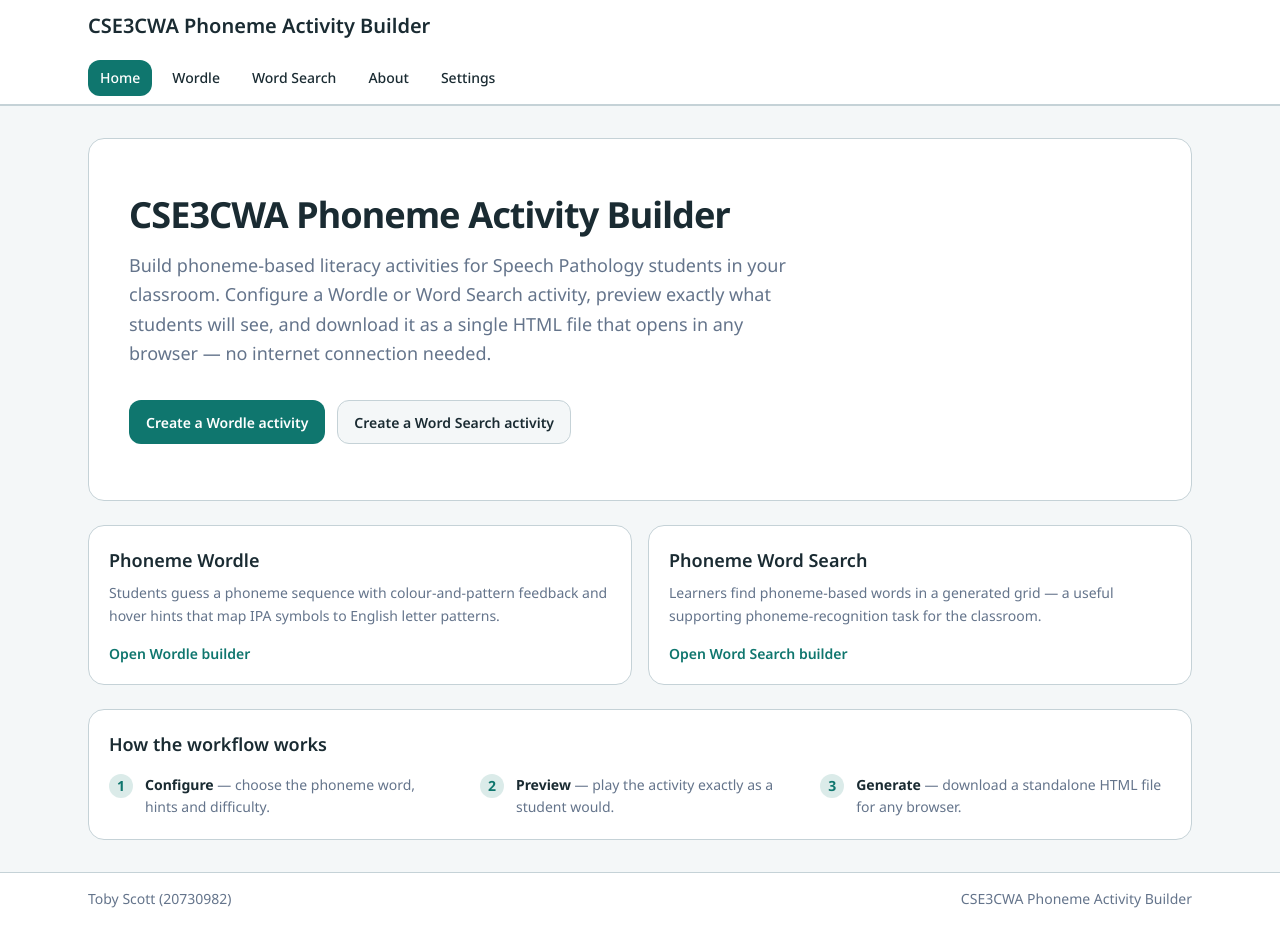
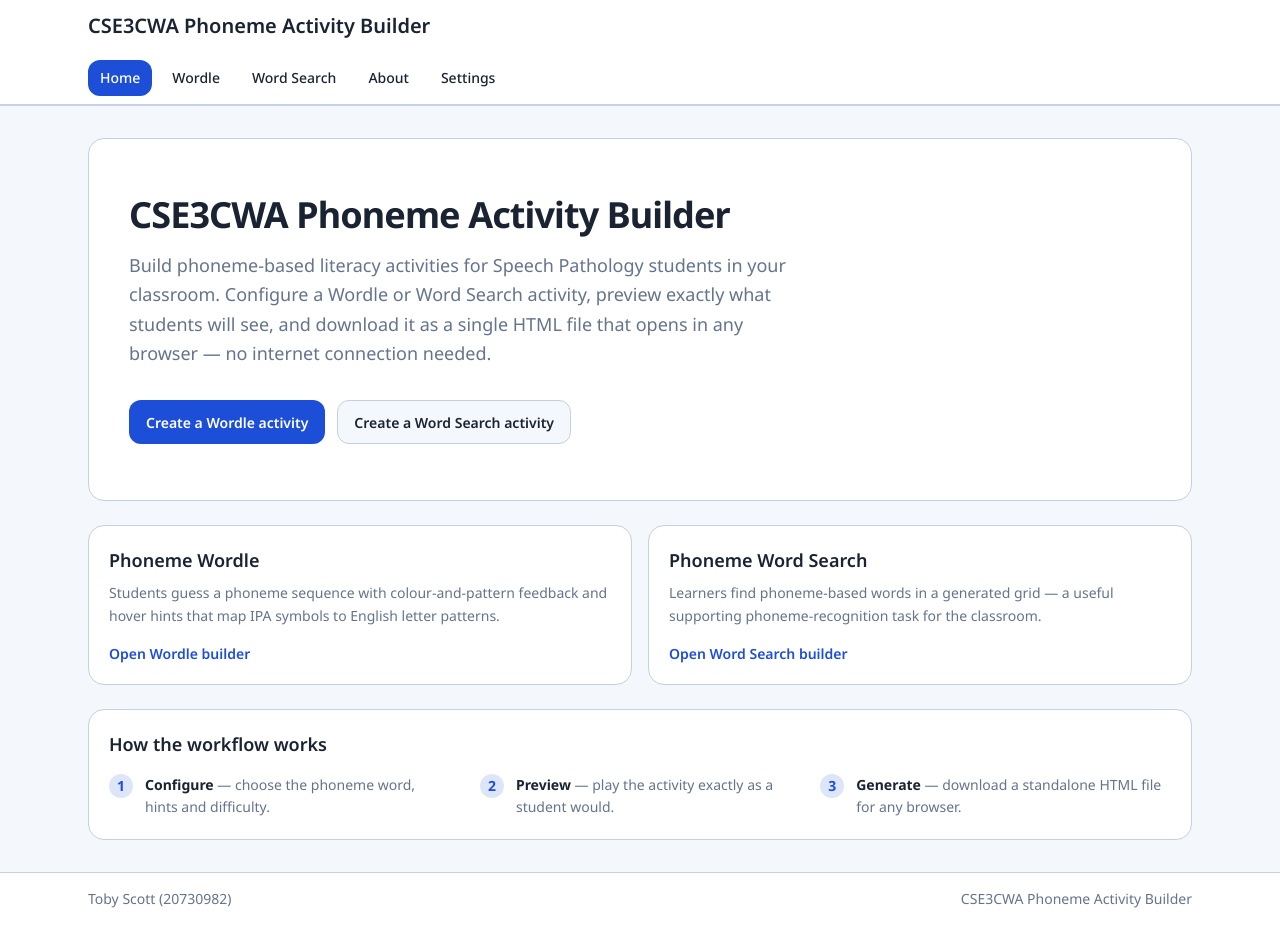
Before and after one commit to tbysctt/cse3cwa-assignment-1, a Next.js app: page / in a window 1280 px wide. Built offline with nearby package versions, Linux system fonts and the light colour scheme; no server answers.

Commit message:
Update colour scheme and README and add video (#4)

```diff
--- a/app/about/page.tsx
+++ b/app/about/page.tsx
@@ -7,7 +7,7 @@ export const metadata: Metadata = {
 
 export default function AboutPage() {
   return (
-    <div className="mx-auto flex max-w-3xl flex-col gap-(--section-gap)">
+    <div className="mx-auto flex flex-col gap-(--section-gap)">
       <header>
         <h1 className="text-3xl font-bold tracking-tight">About</h1>
         <p className="mt-2 text-absent">
@@ -55,11 +55,8 @@ export default function AboutPage() {
       <section className="ui-surface p-5">
         <h2 className="text-xl font-semibold">Guide</h2>
         <p className="mt-2 text-sm text-absent">
-          A walkthrough of the builder. Add{" "}
-          <code className="rounded bg-surface-muted px-1">
-            public/guide.mp4
-          </code>{" "}
-          or replace this element with a video embed.
+          A walkthrough of the code, commits and functionality of the activity
+          builder.
         </p>
         <div className="mt-4 aspect-video overflow-hidden rounded-(--control-radius) border border-border bg-surface-muted">
           <video
@@ -73,20 +70,6 @@ export default function AboutPage() {
             <code>public/guide.mp4</code> or embed an external video here.
           </video>
         </div>
-        <ol className="mt-3 list-decimal space-y-2 pl-5 text-sm leading-relaxed">
-          <li>Open Wordle or Word Search from the navigation bar.</li>
-          <li>
-            For Wordle, choose a phoneme length, an HCE corpus word, and a
-            difficulty. For Word Search, pick five corpus words and a
-            difficulty.
-          </li>
-          <li>Try the live preview exactly as a student would play it.</li>
-          <li>
-            Click <strong>Generate HTML</strong> to download a playable
-            classroom file.
-          </li>
-          <li>Change the light/dark theme or layout density under Settings.</li>
-        </ol>
       </section>
     </div>
   );
--- a/app/globals.css
+++ b/app/globals.css
@@ -10,35 +10,35 @@
   --surface-pad-lg: 1.5rem;
   --control-radius: 0.75rem;
   --control-min-height: 2.75rem;
-  --background: #f4f7f8;
-  --foreground: #1a2b32;
+  --background: #f4f7fb;
+  --foreground: #1a2332;
   --surface: #ffffff;
-  --surface-muted: #e8eef0;
-  --border: #c5d2d7;
-  --accent: #0f766e;
-  --accent-hover: #0d9488;
+  --surface-muted: #e8eef6;
+  --border: #c5d0e0;
+  --accent: #1d4ed8;
+  --accent-hover: #2563eb;
   --accent-contrast: #ffffff;
   --correct: #15803d;
   --present: #a16207;
   --absent: #64748b;
   --danger: #b91c1c;
-  --focus-ring: #0f766e;
+  --focus-ring: #1d4ed8;
 }
 
 .dark {
-  --background: #0f171a;
-  --foreground: #e8eef0;
-  --surface: #1a262b;
-  --surface-muted: #243238;
-  --border: #3a4d55;
-  --accent: #2dd4bf;
-  --accent-hover: #5eead4;
-  --accent-contrast: #0f171a;
+  --background: #0f141a;
+  --foreground: #e8eef6;
+  --surface: #1a222d;
+  --surface-muted: #243040;
+  --border: #3a4a5c;
+  --accent: #60a5fa;
+  --accent-hover: #93c5fd;
+  --accent-contrast: #0f141a;
   --correct: #4ade80;
   --present: #fbbf24;
   --absent: #94a3b8;
   --danger: #f87171;
-  --focus-ring: #5eead4;
+  --focus-ring: #93c5fd;
 }
 
 @theme inline {
--- a/lib/generate-word-search-html.ts
+++ b/lib/generate-word-search-html.ts
@@ -66,8 +66,8 @@ export function generateWordSearchHtml(
 <title>${escapeHtml(title)}</title>
 <style>
   :root {
-    --bg: #f4f7f8; --fg: #1a2b32; --surface: #fff; --border: #c5d2d7;
-    --accent: #0f766e; --correct: #15803d; --selected: #99f6e4; --danger: #b91c1c;
+    --bg: #f4f7fb; --fg: #1a2332; --surface: #fff; --border: #c5d0e0;
+    --accent: #1d4ed8; --correct: #15803d; --selected: #bfdbfe; --danger: #b91c1c;
   }
   * { box-sizing: border-box; }
   body { margin: 0; font-family: "Noto Sans", system-ui, sans-serif; background: var(--bg); color: var(--fg); }
--- a/lib/generate-wordle-html.ts
+++ b/lib/generate-wordle-html.ts
@@ -54,8 +54,8 @@ export function generateWordleHtml(options: WordleActivitySettings): string {
 <title>${escapeHtml(title)}</title>
 <style>
   :root {
-    --bg: #f4f7f8; --fg: #1a2b32; --surface: #fff; --border: #c5d2d7;
-    --accent: #0f766e; --correct: #15803d; --present: #a16207; --absent: #64748b;
+    --bg: #f4f7fb; --fg: #1a2332; --surface: #fff; --border: #c5d0e0;
+    --accent: #1d4ed8; --correct: #15803d; --present: #a16207; --absent: #64748b;
     --correct-ink: #ffffff; --present-ink: #ffffff; --absent-ink: #eef2f4;
   }
   * { box-sizing: border-box; }
```
Also changed, not shown: 2 other files (tests, documents, lock files or other folders).
